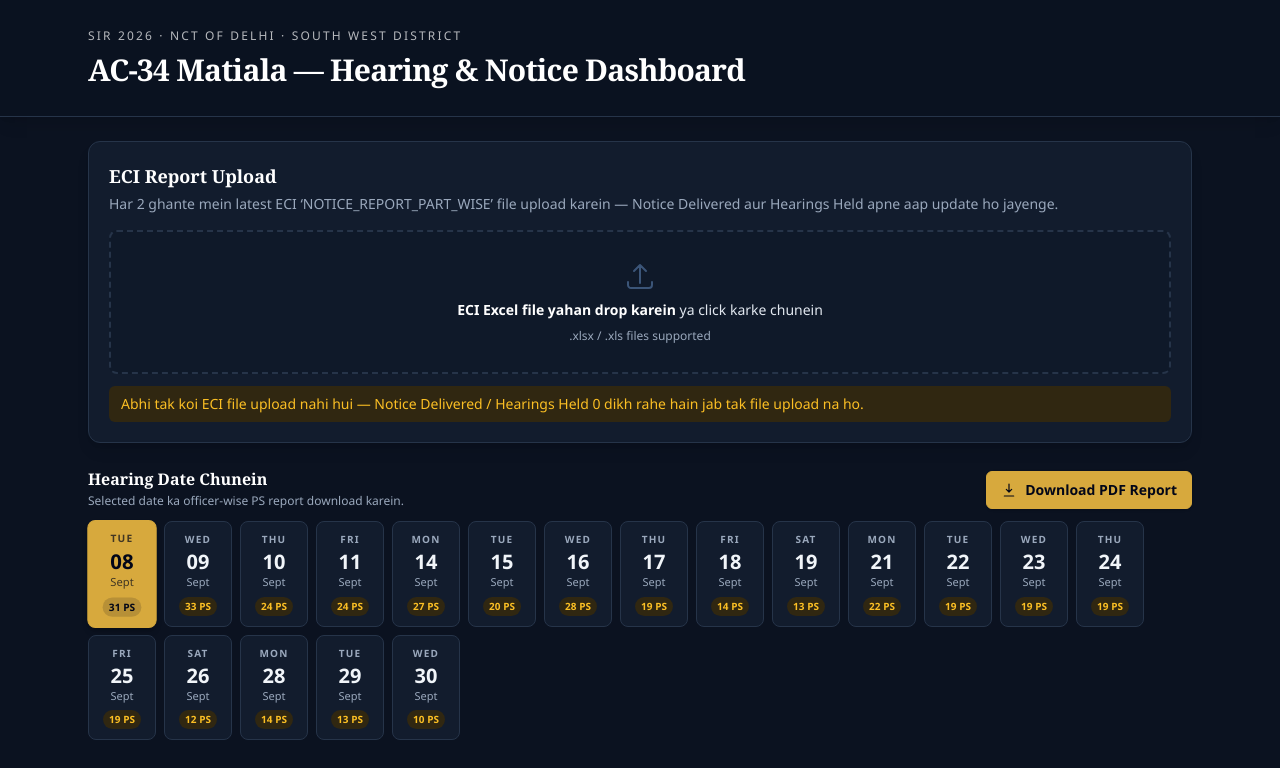
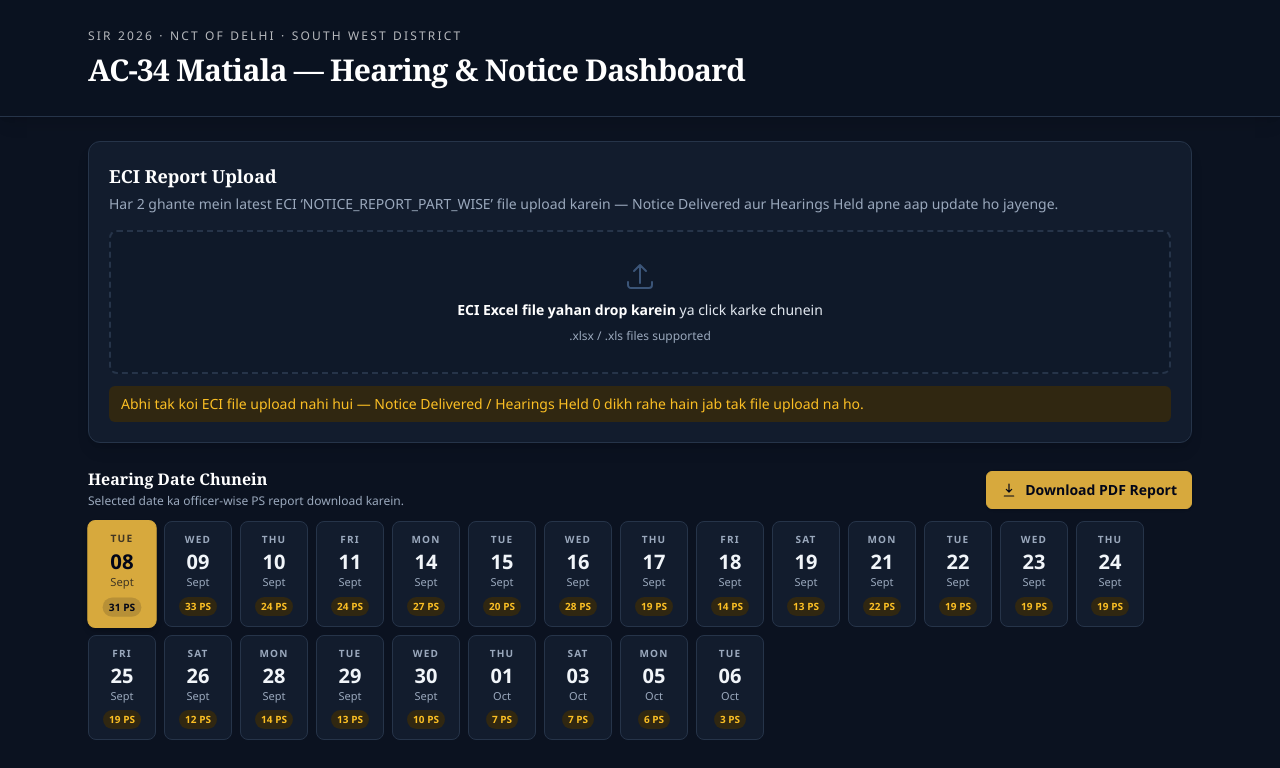
Before and after one commit to anacambridge-max/matiala_dashboard, a Next.js app: page / in a window 1280 px wide. Shown: the top 768 px of the page. Built offline with nearby package versions, Linux system fonts and the light colour scheme.

Commit message:
Show all hearing dates through 6 Oct

```diff
--- a/src/components/DateSelector.tsx
+++ b/src/components/DateSelector.tsx
@@ -9,13 +9,28 @@ interface Props {
   hearingCountByDate: Record<string, number>;
 }
 
+const ADDITIONAL_HEARING_DATES = [
+  "2026-10-01",
+  "2026-10-03",
+  "2026-10-05",
+  "2026-10-06",
+];
+
 export default function DateSelector({ dates, selected, onSelect, hearingCountByDate }: Props) {
+  const allDates = Array.from(new Set([...dates, ...ADDITIONAL_HEARING_DATES])).sort();
+  const additionalCounts: Record<string, number> = {
+    "2026-10-01": 7,
+    "2026-10-03": 7,
+    "2026-10-05": 6,
+    "2026-10-06": 3,
+  };
+
   return (
-    <div className="flex flex-wrap gap-2 pb-1">
-      {dates.map((date) => {
+    <div className="grid grid-cols-[repeat(auto-fit,minmax(68px,68px))] gap-2 pb-1">
+      {allDates.map((date) => {
         const { day, date: d, month } = formatDateLabel(date);
         const isActive = date === selected;
-        const count = hearingCountByDate[date] ?? 0;
+        const count = hearingCountByDate[date] ?? additionalCounts[date] ?? 0;
         return (
           <button
             key={date}
```
